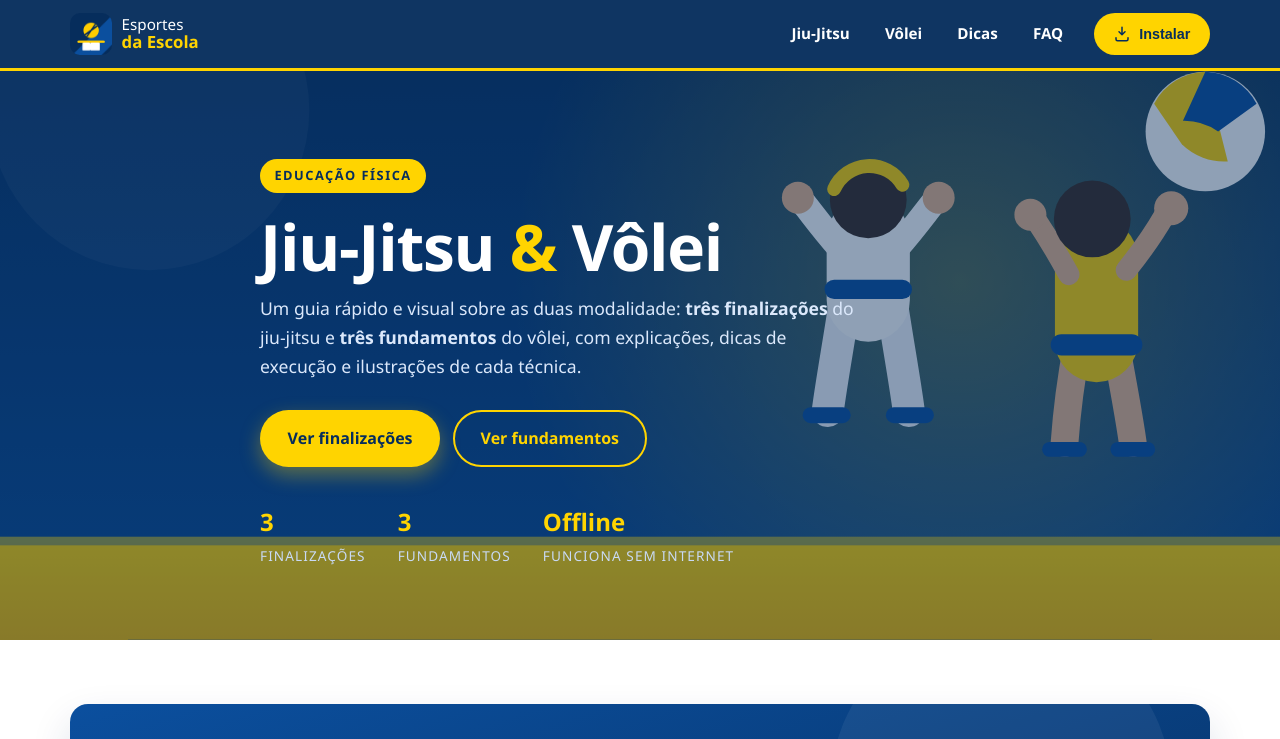
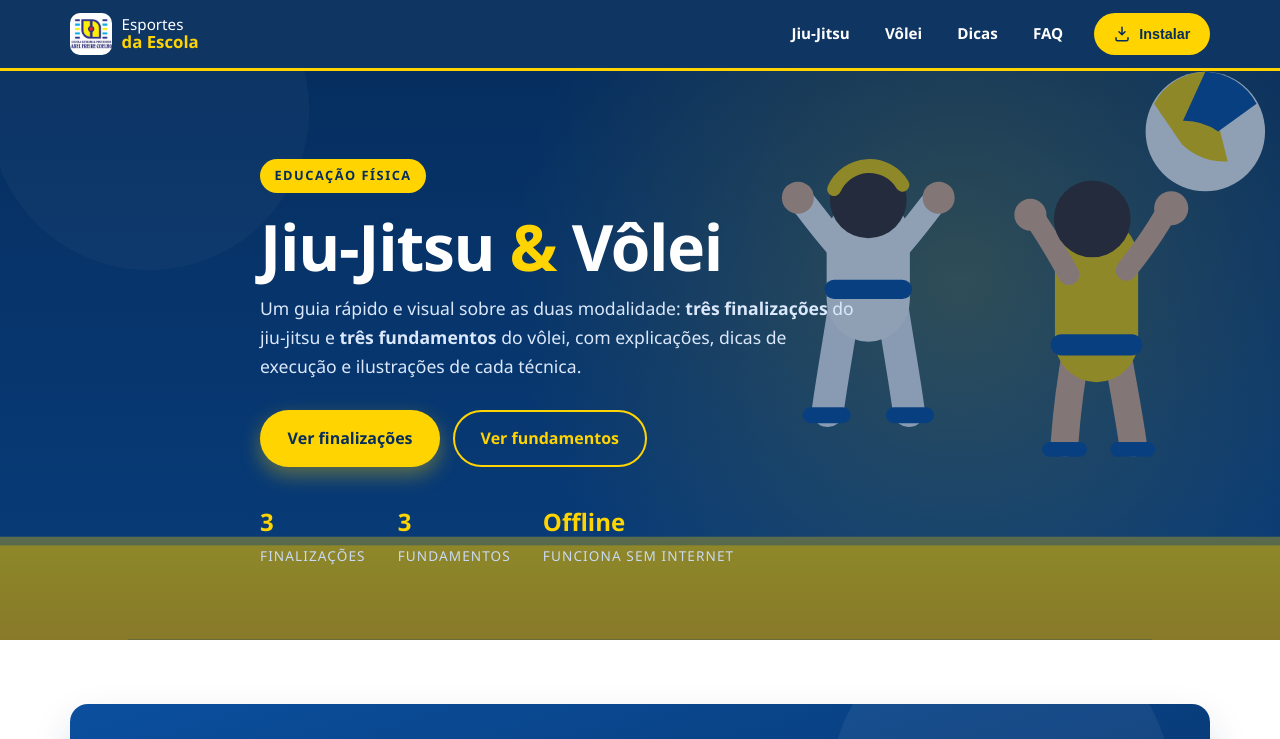
Before and after one commit to Vitinpjl07/Estudos-sobre-Educa-o-F-sica-, a website: page index.html in a window 1280 px wide. Shown: the top 739 px of the page. Drawn offline with Linux system fonts and the light colour scheme.

Commit message:
Update index.html

```diff
--- a/index.html
+++ b/index.html
@@ -19,7 +19,7 @@
 <header class="topo" id="topo">
   <div class="container topo__interno">
     <a class="marca" href="#topo">
-      <img src="icons/icon-192.png" alt="" width="42" height="42" />
+      <img src="logo.png" alt="" width="42" height="42" />
       <span>Esportes<strong>da Escola</strong></span>
     </a>
 
```
